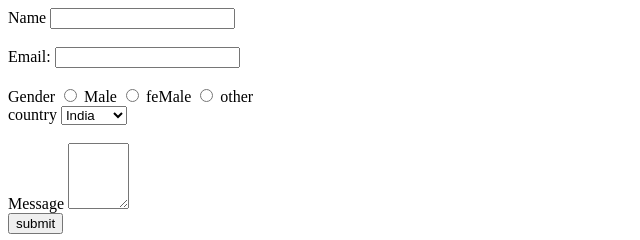
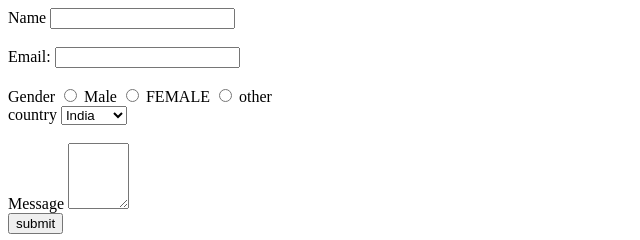
Before and after one commit to GobbarakalluSurendra/Practices-, a website: page web5.html in a window 1280 px wide. Shown: the full height of the page, 0-640 px from the left. Drawn offline with Linux system fonts and the light colour scheme.

Commit message:
web5.html

```diff
--- a/web5.html
+++ b/web5.html
@@ -18,8 +18,8 @@
         <label for="gender">Gender</label>
         <input type="radio" id="gender" name="GEnder" value="male">
         <label for="male">Male</label>
-        <input type="radio" id="gender" name="GEnder" value="female">
-        <label for="female">feMale</label>
+        <input type="radio" id="gender" name="Gender" value="female">
+        <label for="female">FEMALE</label>
         <input type="radio" id="gender" name="GEnder" value="other">
         <label for="other">other</label>
         <br>
```
